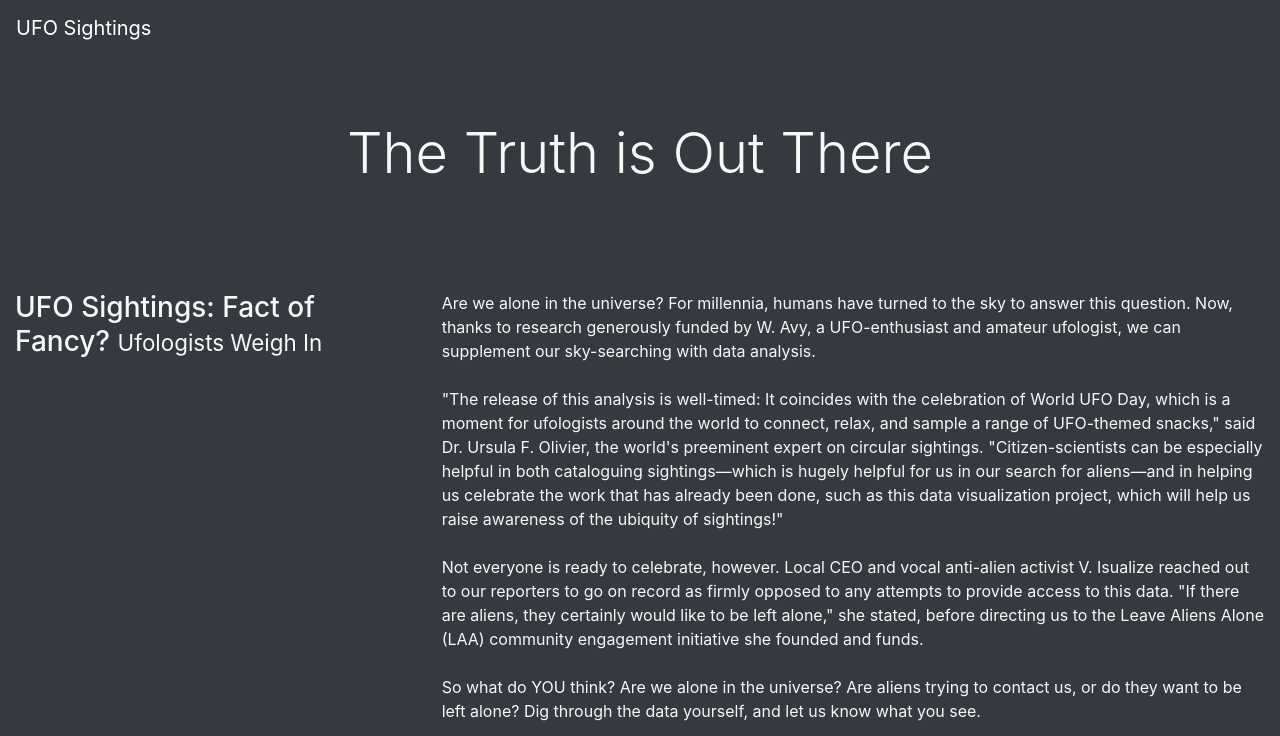
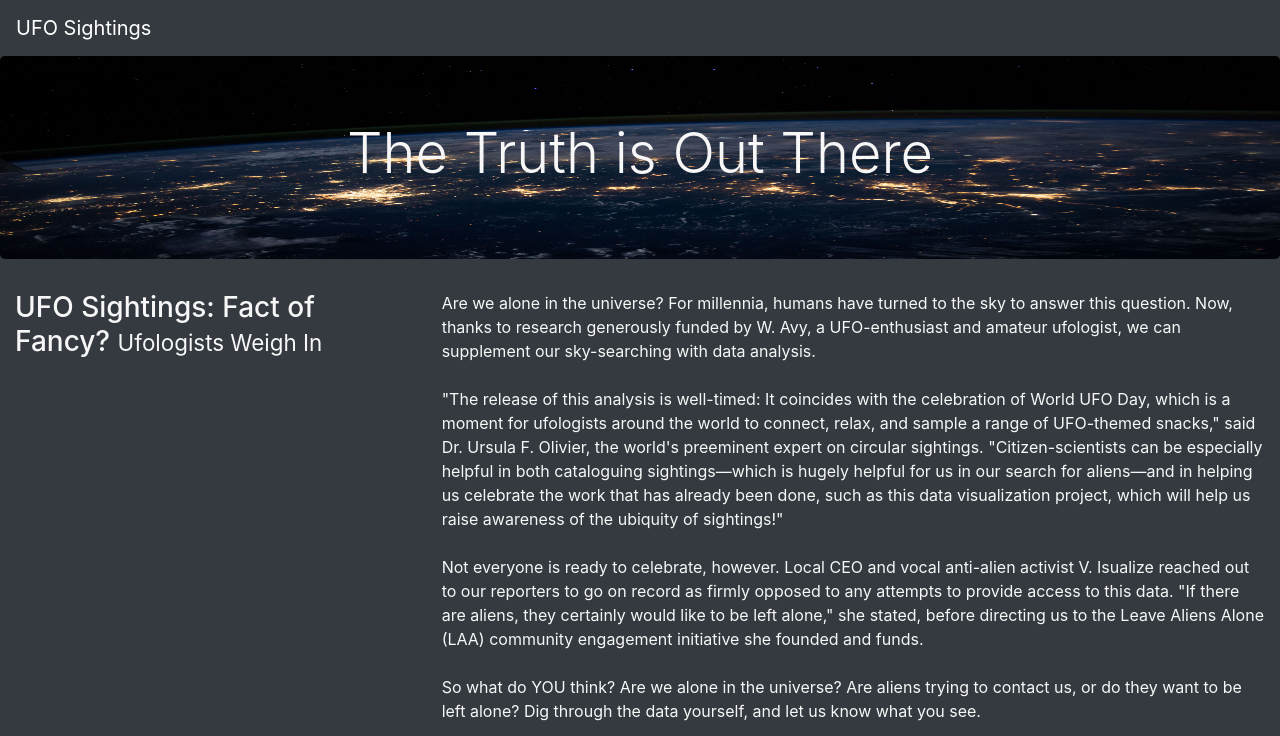
Before and after one commit to jkotcher/UFOs, a plain HTML site: page index.html in a window 1280 px wide. Shown: the top 736 px of the page. Drawn offline with nearby package versions, Linux system fonts and the light colour scheme.

Commit message:
adding image

```diff
--- a/static/css/style.css
+++ b/static/css/style.css
@@ -4,7 +4,7 @@ body {
   }
 
   .jumbotron {
-    background-image: url("../images/nasa.jpg");
+    background-image: url("../images/nasa.jpeg");
     background-size: 100% 100%;
     text-align: center;
   }
```
